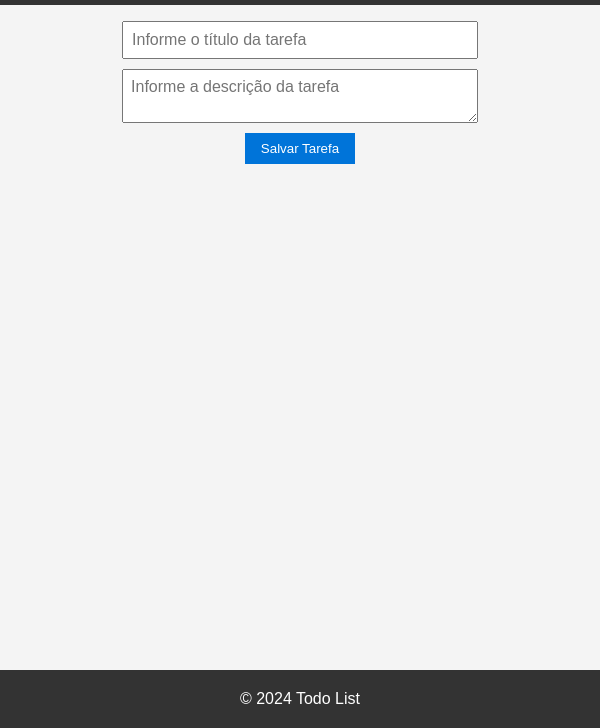
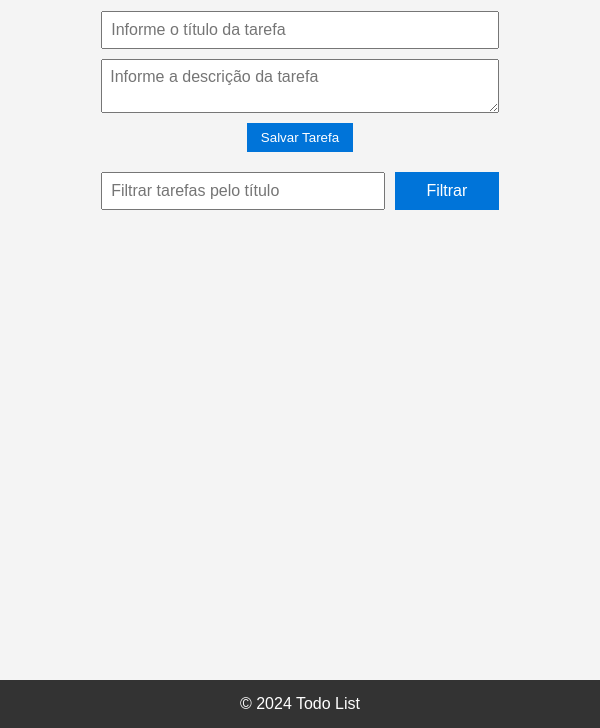
Before and after one commit to rodrigosumioshi/DesafioProfissionalAPI-GerenciadorDeTarefas, a website: page todo/index.html in a window 600 px wide. Shown: the part 72-800 px from the top of the page. Drawn offline with Linux system fonts and the light colour scheme; no server answers.

Commit message:
ToDo with datebase

```diff
--- a/src/app.ts
+++ b/src/app.ts
@@ -25,7 +25,7 @@ class App {
 
   public async database() {
     try {
-      await mongoose.connect('mongodb://127.0.0.1:27017/sumioshi-trabalho');
+      await mongoose.connect('mongodb://127.0.0.1:27017/natan-ToDo');
       console.log("Sucesso ao conectar com o banco de dados");
     } catch (error) {
       console.error("Não foi possível conectar na base de dados:", error);
--- a/todo/index.html
+++ b/todo/index.html
@@ -12,7 +12,6 @@
       <h1>Todo List</h1>
     </header>
     <main>
-      <!-- Formulário para adicionar tarefas -->
       <form id="taskForm" onsubmit="addTask(event)">
         <input
           type="text"
@@ -30,13 +29,20 @@
         <button type="submit">Salvar Tarefa</button>
       </form>
 
-      <!-- Lista de tarefas -->
+      <div id="filterContainer">
+        <input
+          type="text"
+          id="filterTitle"
+          placeholder="Filtrar tarefas pelo título"
+        />
+        <button onclick="filterTasks()">Filtrar</button>
+      </div>
+
       <ul id="taskList"></ul>
     </main>
     <footer>&copy; 2024 Todo List</footer>
   </div>
 
-  <!-- Dialog para editar tarefa -->
   <dialog id="editDialog">
     <form id="editForm" onsubmit="editTask(event)">
       <input type="hidden" id="editTaskId" />
--- a/todo/main.js
+++ b/todo/main.js
@@ -1,15 +1,11 @@
-// Função para adicionar tarefa
 async function addTask(event) {
-  event.preventDefault(); // Evita o recarregamento da página
+  event.preventDefault();
 
   const form = document.querySelector('#taskForm');
   const formData = new FormData(form);
 
   const taskTitle = formData.get('title');
   const taskDescription = formData.get('description');
-
-  console.log('taskTitle:', taskTitle);
-  console.log('taskDescription:', taskDescription);
 
   try {
     const response = await fetch('http://localhost:5500/tarefa', {
@@ -43,7 +39,6 @@ function addTaskToDOM(task) {
   taskList.appendChild(li);
 }
 
-// Carregar tarefas do backend ao recarregar a página
 window.addEventListener('DOMContentLoaded', async () => {
   try {
     const response = await fetch('http://localhost:5500/tarefas');
@@ -55,7 +50,6 @@ window.addEventListener('DOMContentLoaded', async () => {
   }
 });
 
-// Função para abrir o diálogo de edição
 function openEditDialog(taskId) {
   fetch(`http://localhost:5500/tarefa/${taskId}`)
     .then(response => response.json())
@@ -68,12 +62,10 @@ function openEditDialog(taskId) {
     .catch(error => console.error('Erro ao buscar tarefa:', error));
 }
 
-// Função para fechar o diálogo de edição
 function closeEditDialog() {
   document.querySelector('#editDialog').close();
 }
 
-// Função para editar tarefa
 async function editTask(event) {
   event.preventDefault();
 
@@ -104,7 +96,6 @@ function updateTaskInDOM(task) {
   li.querySelector('p').textContent = task.description;
 }
 
-// Função para excluir tarefa
 async function deleteTask(taskId) {
   try {
     await fetch(`http://localhost:5500/tarefa/${taskId}`, {
@@ -116,3 +107,19 @@ async function deleteTask(taskId) {
     console.error('Erro ao remover tarefa:', error);
   }
 }
+
+function filterTasks() {
+  const filterInput = document.querySelector('#filterTitle').value.toLowerCase();
+  const tasks = document.querySelectorAll('#taskList li');
+
+  tasks.forEach(task => {
+    const title = task.querySelector('h2').textContent.toLowerCase();
+    if (filterInput === "" || title.includes(filterInput)) {
+      task.style.display = "";
+    } else {
+      task.style.display = "none";
+    }
+  });
+}
+
+document.querySelector('#filterButton').addEventListener('click', filterTasks);
--- a/todo/styles.css
+++ b/todo/styles.css
@@ -1,4 +1,3 @@
-/* Reset de estilos para garantir consistência em diferentes navegadores */
 body,
 h1,
 h2,
@@ -61,7 +60,7 @@ textarea {
   font-size: 16px;
 }
 
-input,
+input::placeholder,
 textarea::placeholder {
   font-family: 'Arial', sans-serif;
 }
@@ -93,7 +92,6 @@ li p {
   margin-top: 10px;
 }
 
-/* Estilo do botão de edição */
 .editButton {
   position: absolute;
   top: 10px;
@@ -105,3 +103,89 @@ li p {
   padding: 5px;
   cursor: pointer;
 }
+
+.deleteButton {
+  position: absolute;
+  top: 10px;
+  right: 50px;
+  background-color: #ff0000;
+  color: white;
+  border: none;
+  border-radius: 5px;
+  padding: 5px;
+  cursor: pointer;
+}
+
+#filterContainer {
+  display: flex;
+  justify-content: center;
+  gap: 10px;
+  margin: 20px 0;
+  width: 100%;
+  max-width: 50ch;
+  margin: 20px auto;
+}
+
+#filterContainer input {
+  flex: 3;
+  padding: 8px;
+  font-size: 16px;
+}
+
+#filterContainer button {
+  flex: 1;
+  padding: 8px;
+  font-size: 16px;
+}
+
+@media (max-width: 600px) {
+  main form,
+  #filterContainer,
+  ul {
+    width: 90%;
+  }
+
+  header,
+  footer {
+    padding: 10px;
+  }
+
+  button {
+    padding: 6px 12px;
+  }
+
+  li {
+    padding: 15px;
+  }
+
+  .editButton,
+  .deleteButton {
+    padding: 3px;
+  }
+}
+
+@media (min-width: 600px) and (max-width: 1024px) {
+  main form,
+  #filterContainer,
+  ul {
+    width: 70%;
+  }
+
+  header,
+  footer {
+    padding: 15px;
+  }
+
+  button {
+    padding: 7px 14px;
+  }
+
+  li {
+    padding: 18px;
+  }
+
+  .editButton,
+  .deleteButton {
+    padding: 4px;
+  }
+}
```
Also changed, not shown: README.md.
